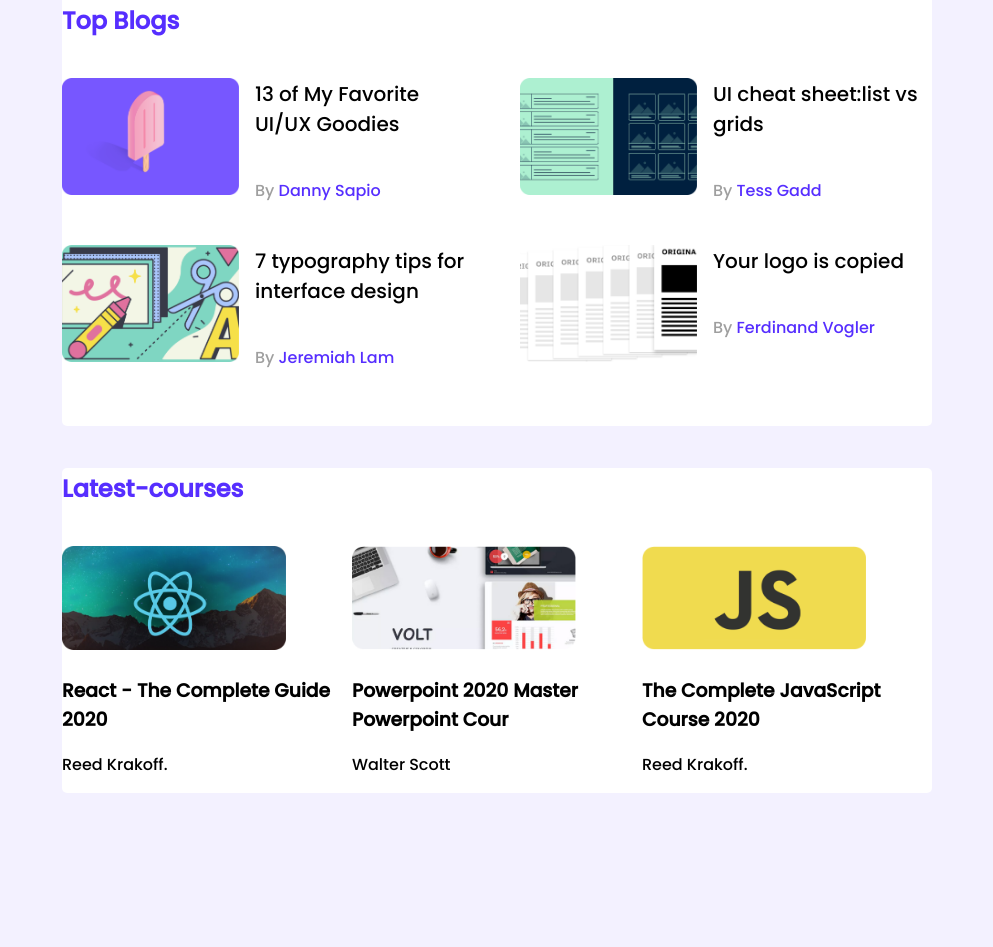
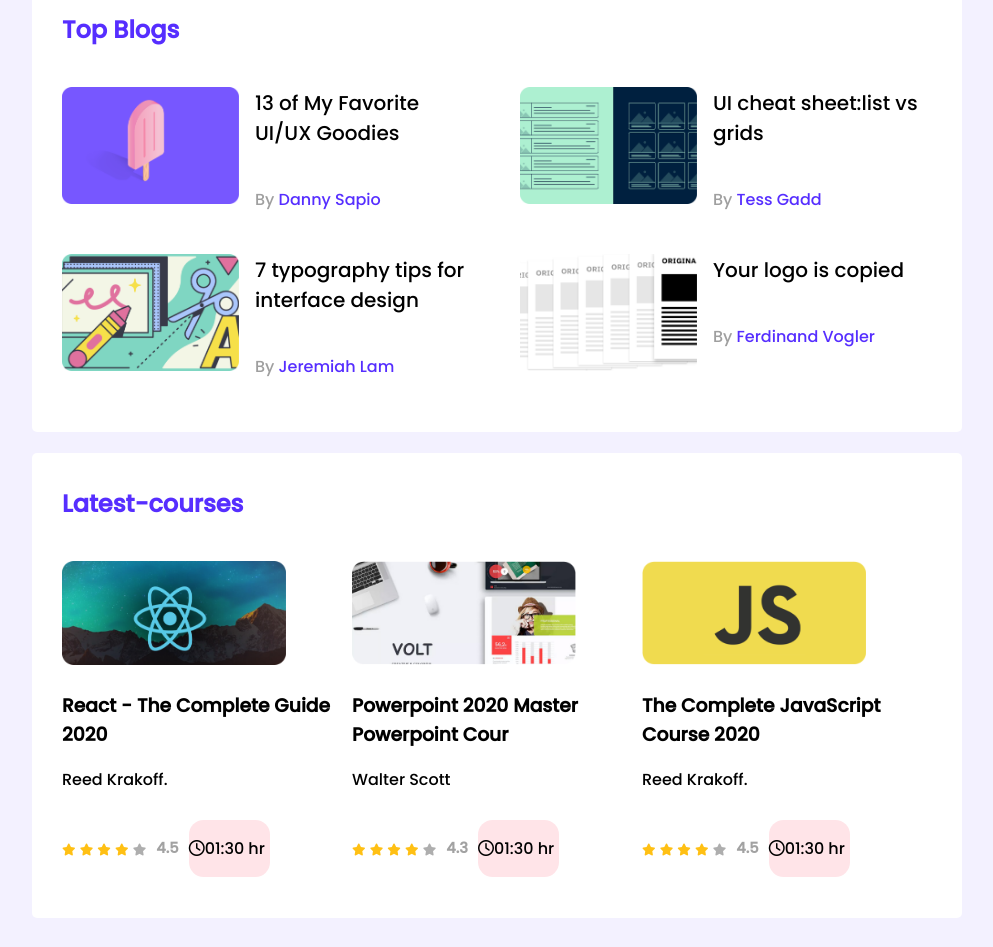
Before and after one commit to MuNiRa369/leader-board-main, a plain HTML site: page index.html in a window 1280 px wide. Shown: the part 369-1316 px from the top of the page, without its empty margins (143-1136 px from the left). Before the commit the page ends 1191 px from the top, so only its background shows below. Drawn offline with Linux system fonts and the light colour scheme.

Commit message:
last-course

```diff
--- a/index.html
+++ b/index.html
@@ -8,7 +8,7 @@
     <!-- style sheet -->
     <link rel="stylesheet" href="style.css">
       <!-- font-awesome_icon -->
-      <script src="https://kit.fontawesome.com/7918b0f200.js" crossorigin="anonymous"></script>
+    <script src="https://kit.fontawesome.com/7918b0f200.js" crossorigin="anonymous"></script>
   </head>
   <body>
     <!-- header start -->
@@ -108,32 +108,74 @@
           <div class="latest-courses">
             <h3 class="section-title">Latest-courses</h3>
           <div class="courses">
+
+<!-- 1st -->
             <div class="course">
               <div class="course-banner"><img src="images/courses/course-1.png" alt=""></div>
               <div class="course-info">
                 <h3>React - The Complete Guide 2020</h3>
                 <p >Reed Krakoff.</p>
+              </div>
+                <div class="course-rate">
+                  <div class="star">
+                    <i class="fa-solid fa-star fa-color"></i>
+                    <i class="fa-solid fa-star fa-color"></i>
+                    <i class="fa-solid fa-star fa-color"></i>
+                    <i class="fa-solid fa-star fa-color"></i>
+                    <i id="fa-c-gray" class="fa-solid fa-star fa-color"></i>
+                  </div>
+                  <div class="point"><h4>4.5</h4></div>
+                  <div class="time">
+                    <div class="clock"><i class="fa-regular fa-clock"></i></div>
+                    <div class="hour"><p>01:30 hr</p></div>
+                  </div>
+                </div>
+            </div>
 
-
-              </div>
-            </div>
+<!-- 2nd -->
             <div class="course">
               <div class="course-banner"><img src="images/courses/course-2.png" alt=""></div>
               <div class="course-info">
                 <h3>Powerpoint 2020 Master Powerpoint Cour</h3>
                 <p class="course-author">Walter Scott</p>
-
-
+              </div>
+              <div class="course-rate">
+                <div class="star">
+                  <i class="fa-solid fa-star fa-color"></i>
+                  <i class="fa-solid fa-star fa-color"></i>
+                  <i class="fa-solid fa-star fa-color"></i>
+                  <i class="fa-solid fa-star fa-color"></i>
+                  <i id="fa-c-gray" class="fa-solid fa-star fa-color"></i>
+                </div>
+                <div class="point"><h4>4.3</h4></div>
+                <div class="time">
+                  <div class="clock"><i class="fa-regular fa-clock"></i></div>
+                  <div class="hour"><p>01:30 hr</p></div>
+                </div>
               </div>
             </div>
+
+<!-- 3rd -->
             <div class="course">
               <div class="course-banner"><img src="images/courses/course-3.png" alt="">
               </div>
               <div class="course-info">
                 <h3>The Complete JavaScript Course 2020</h3>
                 <p class="course-author">Reed Krakoff.</p>
-
-
+              </div>
+              <div class="course-rate">
+                <div class="star">
+                  <i class="fa-solid fa-star fa-color"></i>
+                  <i class="fa-solid fa-star fa-color"></i>
+                  <i class="fa-solid fa-star fa-color"></i>
+                  <i class="fa-solid fa-star fa-color"></i>
+                  <i id="fa-c-gray" class="fa-solid fa-star fa-color"></i>
+                </div>
+                <div class="point"><h4>4.5</h4></div>
+                <div class="time">
+                  <div class="clock"><i class="fa-regular fa-clock"></i></div>
+                  <div class="hour"><p>01:30 hr</p></div>
+                </div>
               </div>
             </div>
           </div>
--- a/style.css
+++ b/style.css
@@ -18,7 +18,8 @@
     background-color:#FFFFFF;
     border-radius: 5px;
     width: 870px;
-    margin: 21px;
+    margin-bottom: 21px;
+    padding: 30px;
 }
 .section-title{
     color: #562EFF;
@@ -57,9 +58,10 @@
  }
 
  /* top-blogs style */
+
  .top-blogs{
     margin-top: 19px;
-    margin-bottom: 40px;
+    margin-bottom: 7px;
  }
  .blogs{
     display: grid;
@@ -103,3 +105,32 @@
     width: 224px;
     height: 104px;
  }
+ .course-rate{
+   display: flex;
+   align-items: center;
+
+ }
+ .fa-color{
+   font-size: 12px;
+   color: #FFC014;
+ }
+ #fa-c-gray{
+   color: #AEAEAE;
+ }
+ .point{
+   padding: 10px;
+   font-weight: 400;
+   font-size: 14.6913px;
+   color: #A2A2A2;
+ }
+ .hour{
+
+ }
+ .time{
+   background: #FFE4E8;
+   border-radius: 14.6913px;
+   padding-right: 5px;
+   display: flex;
+   align-items: center;
+   justify-content: space-between;
+ }
```
